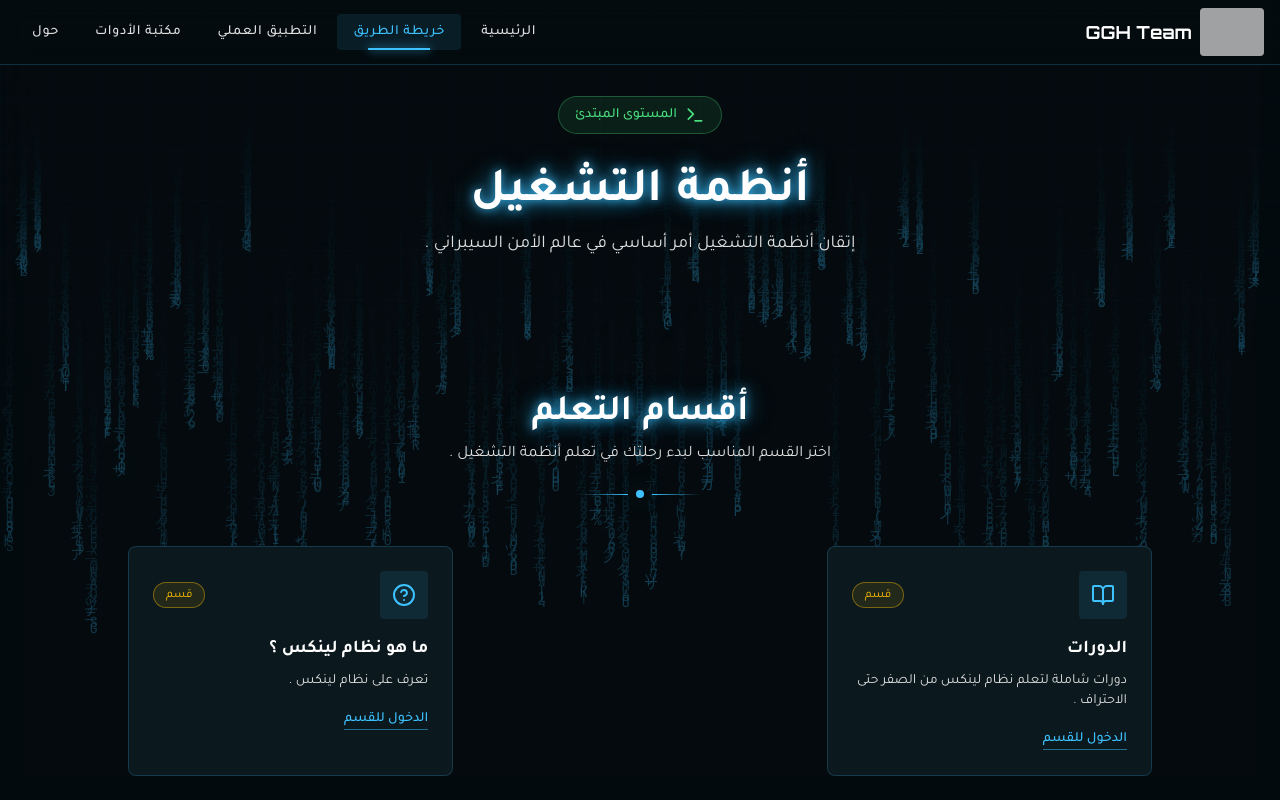
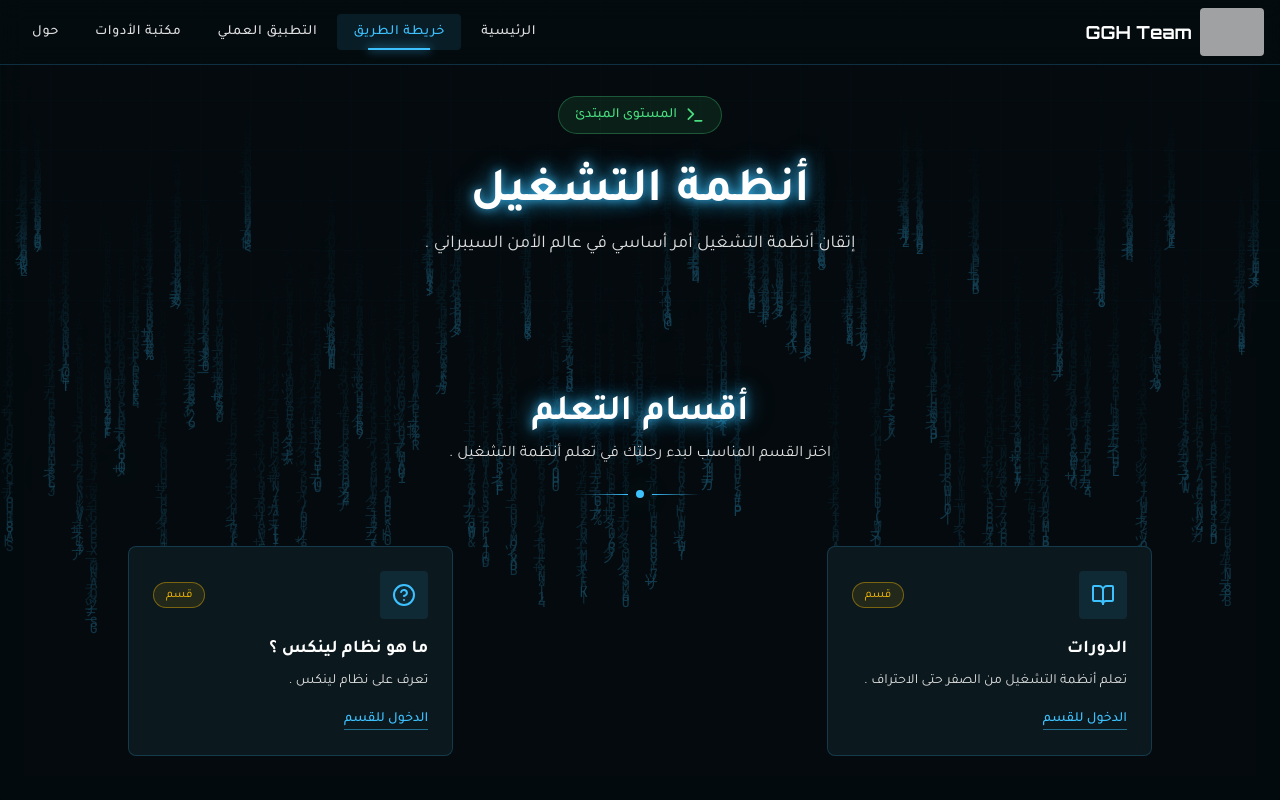
Before and after one commit to gghteam0/gghteam0.github.io, a React (Vite) app: page /roadmap/os in a window 1280 px wide. Shown: the top 800 px of the page. Built offline with nearby package versions, Linux system fonts and the light colour scheme; grey boxes are pictures that could not be loaded.

Commit message:
Update OS courses section description

```diff
--- a/src/pages/linux.jsx
+++ b/src/pages/linux.jsx
@@ -3,7 +3,7 @@ import { InternalCards } from './courses.jsx'
 import { linuxCourses, linuxDistros, webPentestResources } from '../data/contentData.js'
 
 const linuxSections = [
-  { title: 'الدورات', description: 'دورات شاملة لتعلم نظام لينكس من الصفر حتى الاحتراف .', link: '/roadmap/os/courses', icon: 'Book' },
+  { title: 'الدورات', description: 'تعلم أنظمة التشغيل من الصفر حتى الاحتراف .', link: '/roadmap/os/courses', icon: 'Book' },
   { title: 'ما هو نظام لينكس ؟', description: 'تعرف على نظام لينكس .', link: '/roadmap/os/what-is-linux', icon: 'CircleHelp' },
 ]
 
```
